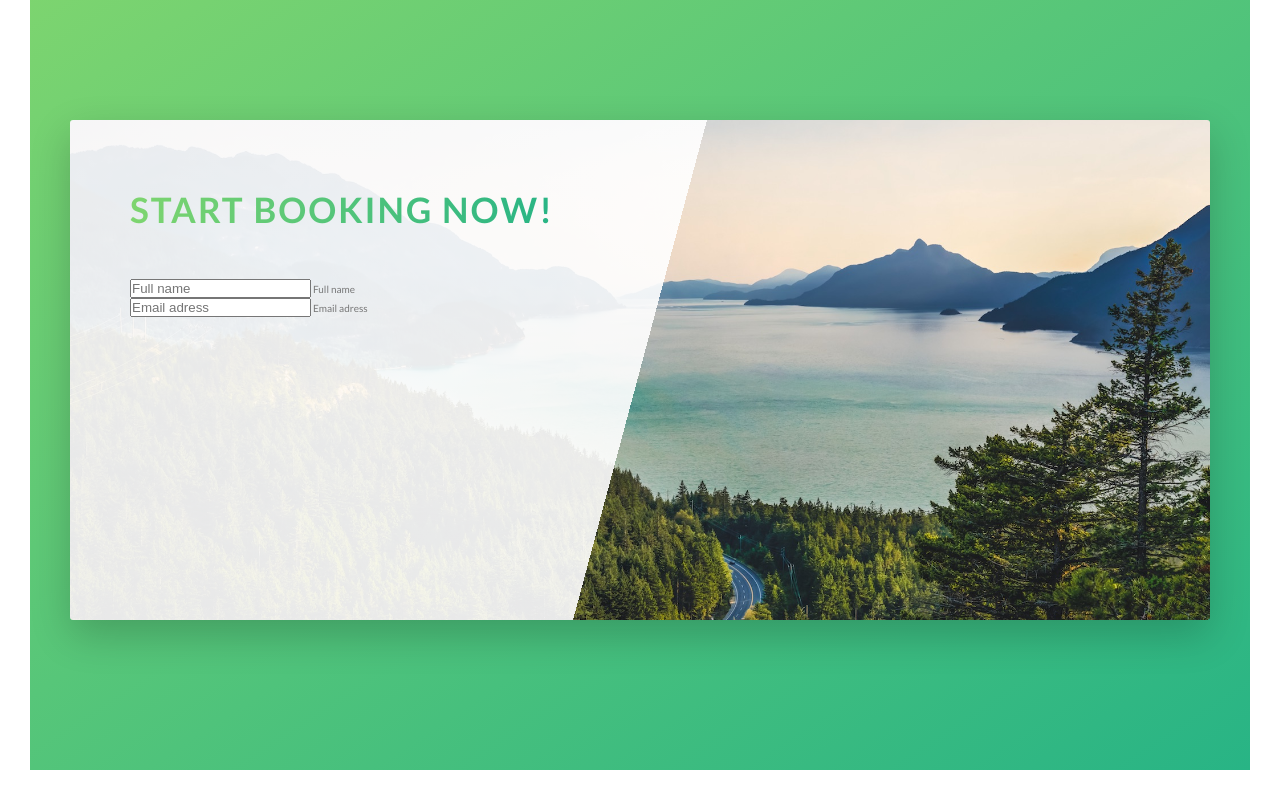
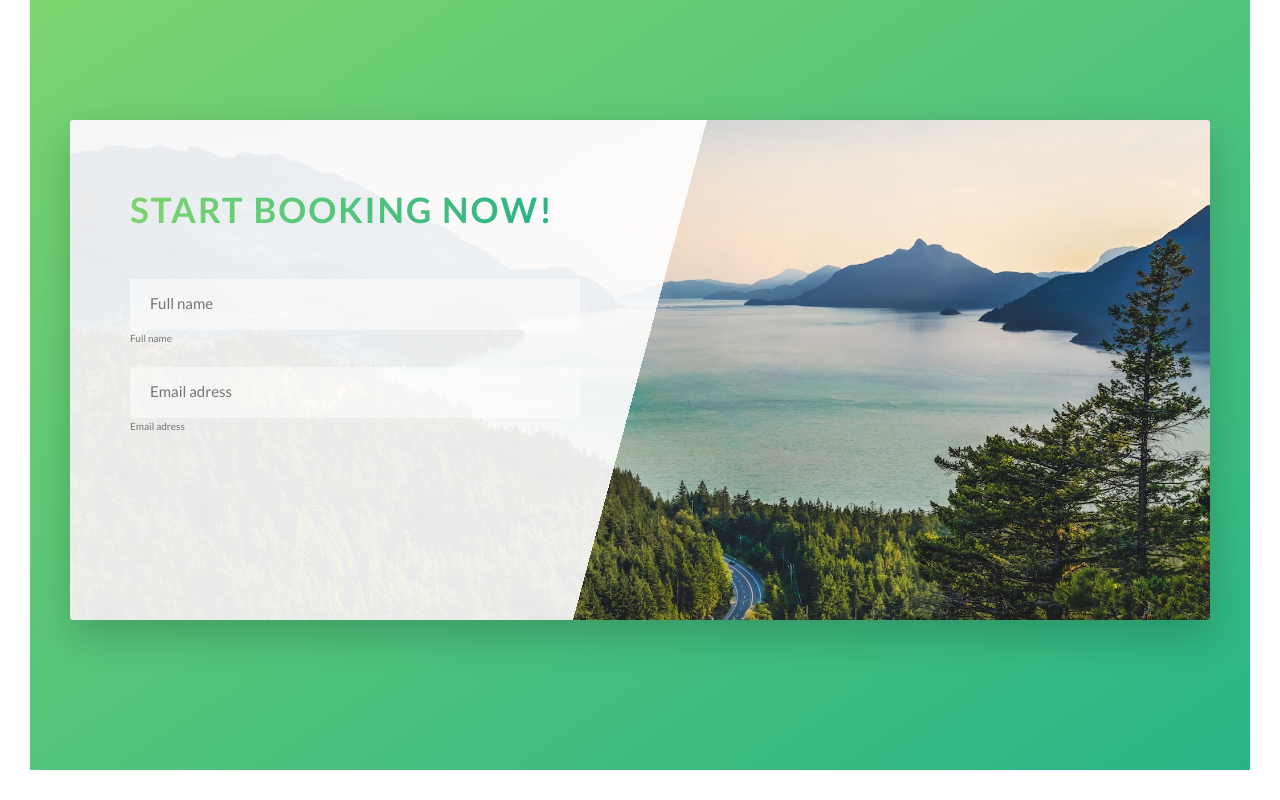
Before and after one commit to MichBrusilo/N2Project, a website: page index.html in a window 1280 px wide. Shown: the part 4726-5526 px from the top of the page. Drawn offline with Linux system fonts and the light colour scheme.

```diff
--- a/sass/components/form.scss
+++ b/sass/components/form.scss
@@ -1,17 +1,30 @@
 .form {
 
-    &__group {
+    &__group:not(:last-child) {
+        margin-bottom: 2rem;
+    }
 
-    }
 
     &__input {
         font-size: 1.5rem;
+        font-family: inherit;
         padding: 1.5rem 2rem;
         border-radius: 2px;
         background-color: rgba($color-white, .5);
         border: none;
+        border-bottom: 3px solid transparent;
+        width: 90%;
+        display: block;
     }
 
+    &__input:focus {
+        outline: none;
+        box-shadow: 0 1rem 2rem rgba($color-black, .1);
+        border-bottom: 3px solid $color-primary;
+    }
+    &::-webkit-input-placeholder {
+
+    }
     &__label {
 
     }
```
Also changed, not shown: css/style.css.
